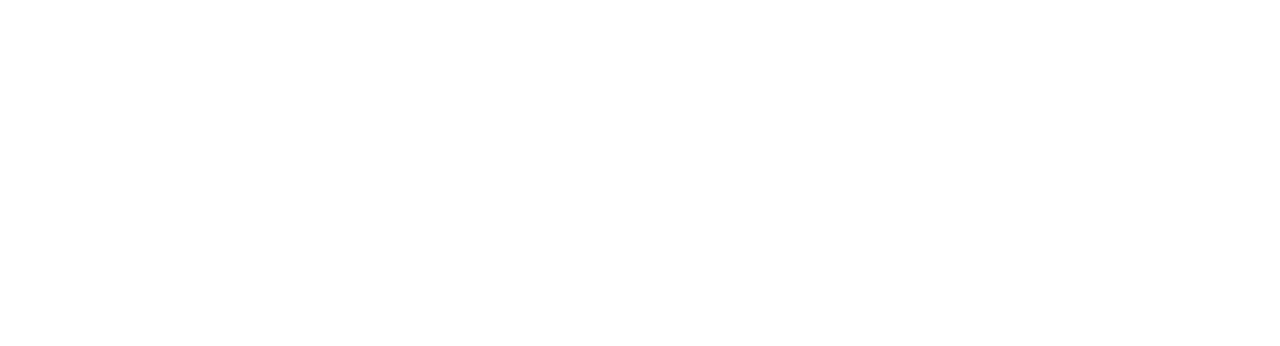
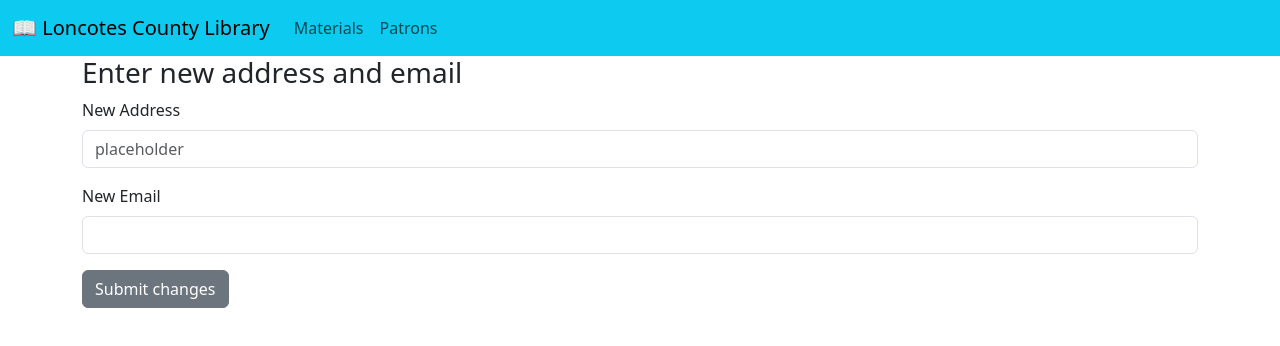
Before and after one commit to TheAdameia/dotnet-loncotes-client-c69, a React (Vite) app: page /patrons/1/edit in a window 1280 px wide. Before the commit this address had no page. Shown: the top 346 px of the page. Built offline with nearby package versions, Linux system fonts and the light colour scheme; no server answers.

Commit message:
added Patron functionality for view list, view individual, edit individual

```diff
--- /dev/null
+++ b/src/components/Patrons/EditPatron.jsx
@@ -0,0 +1,61 @@
+import { useEffect, useState } from "react";
+import { useNavigate, useParams } from "react-router-dom"
+import { editPatron, getPatron } from "../../data/patronsData";
+import { Button, Form, FormGroup, Input, Label } from "reactstrap";
+
+
+export const EditPatron = () => {
+    const { id } = useParams();
+    const navigate = useNavigate();
+    const [patron, setPatron] = useState({});
+    const [email, setEmail] = useState("")
+    const [address, setAddress] = useState("")
+
+    useEffect(() => {
+        getPatron(id).then(setPatron);
+    }, []);
+
+    const submit = () => {
+        const editedPatron = {
+            id,
+            email,
+            address,
+        };
+
+        editPatron(editedPatron).then(() => {
+            navigate("/patrons")
+        })
+    }
+
+    return (
+        <div className="container">
+            <h3>Enter new address and email</h3>
+            <Form>
+                <FormGroup>
+                    <Label htmlFor="addressNew">New Address</Label>
+                    <Input
+                        name="address"
+                        type="text"
+                        placeholder="placeholder"
+                        value={address}
+                        onChange={(e) => {
+                            setAddress(e.target.value)
+                        }}
+                    />
+                </FormGroup>
+                <FormGroup>
+                    <Label htmlFor="emailNew">New Email</Label>
+                    <Input
+                        type="text"
+                        name="email"
+                        value={email}
+                        onChange={(e) => {
+                            setEmail(e.target.value)
+                        }}
+                    />
+                </FormGroup>
+                <Button onClick={submit}>Submit changes </Button>
+            </Form>
+        </div>
+    )
+}
--- a/src/components/Patrons/PatronDetails.jsx
+++ b/src/components/Patrons/PatronDetails.jsx
@@ -1,40 +1,62 @@
 import { useEffect, useState } from "react";
-import { useParams } from "react-router-dom"
-import { getPatrons } from "../../data/patronsData";
-import { Table } from "reactstrap";
+import { useNavigate, useParams } from "react-router-dom"
+import { getPatron } from "../../data/patronsData";
+import { Button, Table } from "reactstrap";
 
 
 export const PatronDetails = () => {
     const { id } = useParams();
-
+    const navigate = useNavigate();
     const [patron, setPatron] = useState(null);
 
     useEffect(() => {
-        getPatrons(id).then(setPatron)
-        //need to work on getPatrons to use that ID parameter
+        getPatron(id).then(setPatron)
     }, []);
 
     if (!patron){
         return null;
     }
 
+
     return (
         <div className="container">
             <h2>{patron.firstName} {patron.lastName}</h2>
+            <Button onClick={() => navigate(`edit`)}>Edit email and address</Button>
             <Table>
                 <tbody>
                     <tr>
                         <th scope="row">Address</th>
-                        <td>{}</td>
+                        <td>{patron.address}</td>
                     </tr>
                     <tr>
                         <th scope="row">Email</th>
-                        <td>{}</td>
+                        <td>{patron.email}</td>
                     </tr>
                 </tbody>
             </Table>
             <h5>Checkouts</h5>
-            <h5>Late Fees</h5>
+            {patron.checkouts?.length ? (
+                <Table>
+                    <thead>
+                        <tr>
+                            <th>Checkout Date</th>
+                            <th>Return Date</th>
+                            <th>Late Fee</th>
+                        </tr>
+                    </thead>
+                    <tbody>
+                        {patron.checkouts.map((co) => (
+                            <tr key={co.id}>
+                                <td>{co.checkoutDate}</td>
+                                <td>{co.returnDate}</td>
+                                <td>{co.lateFee}</td>
+                            </tr>
+                        ))}
+                    </tbody>
+                </Table>
+            ) : (
+                <p>Patron has no checkouts</p>
+            )}
         </div>
     )
 }
--- a/src/components/Patrons/PatronsList.jsx
+++ b/src/components/Patrons/PatronsList.jsx
@@ -35,6 +35,9 @@ export const PatronList = () => {
                         <td>{p.address}</td>
                         <td>{p.email}</td>
                         <td>{p.isActive ? "active" : "inactive"}</td>
+                        <td>
+                            <Link to={`${p.id}`}>Details</Link>
+                        </td>
                     </tr>
                     )}
                 </tbody>
--- a/src/data/patronsData.js
+++ b/src/data/patronsData.js
@@ -3,3 +3,16 @@ const _apiUrl = "/api/patrons";
 export const getPatrons = () => {
     return fetch(_apiUrl).then((res) => res.json());
 }
+
+export const getPatron = (id) => {
+    return fetch(`${_apiUrl}/${id}`).then((r) => r.json());
+  };
+
+
+  export const editPatron = (patron) => {
+    return fetch(`${_apiUrl}/${patron.id}`, {
+      method: "PUT",
+      headers: { "Content-Type": "application/json" },
+      body: JSON.stringify(patron),
+    })
+  };
--- a/src/index.jsx
+++ b/src/index.jsx
@@ -7,6 +7,8 @@ import MaterialList from "./components/tickets/MaterialList";
 import MaterialDetails from "./components/tickets/MaterialDetails";
 import CreateMaterial from "./components/tickets/CreateMaterial";
 import { PatronList } from "./components/Patrons/PatronsList";
+import { PatronDetails } from "./components/Patrons/PatronDetails";
+import { EditPatron } from "./components/Patrons/EditPatron";
 
 const root = ReactDOM.createRoot(document.getElementById("root"));
 root.render(
@@ -20,6 +22,10 @@ root.render(
         </Route>
         <Route path="patrons">
           <Route index element={<PatronList />} />
+          <Route path=":id">
+            <Route index element={<PatronDetails />} />
+            <Route path="edit" element={<EditPatron />} />
+          </Route>
           {/* Patron stuff goes here */}
         </Route>
       </Route>
```
